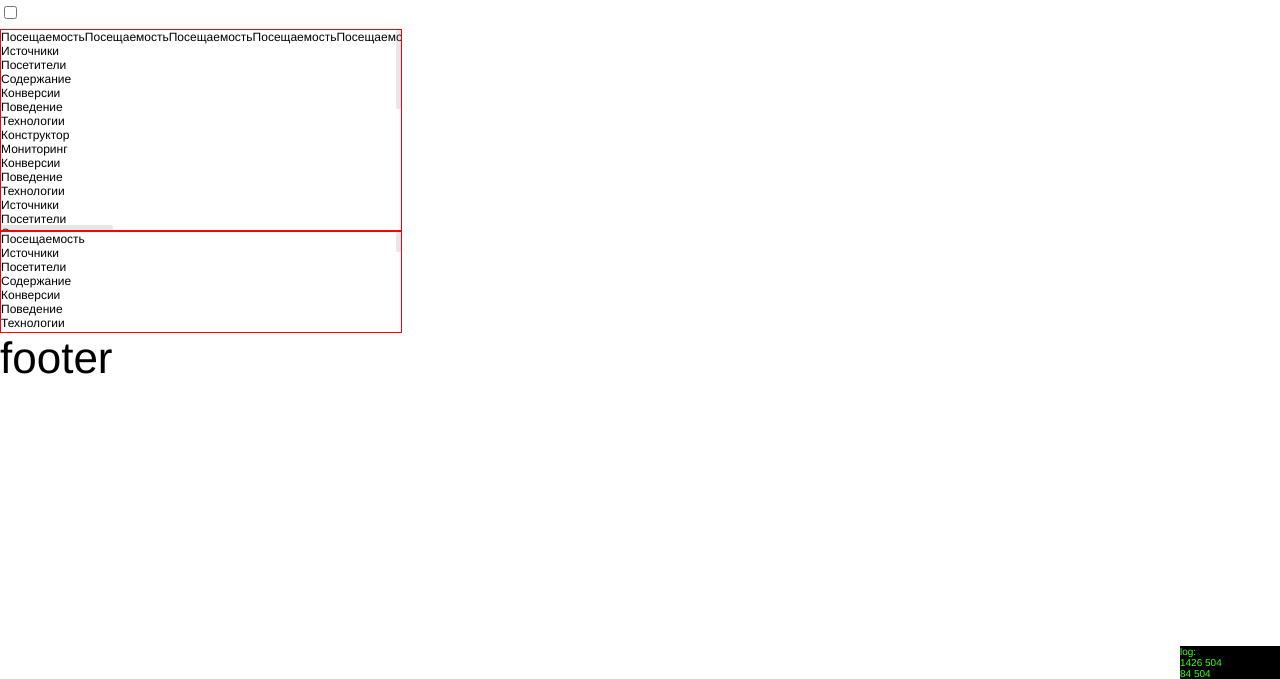
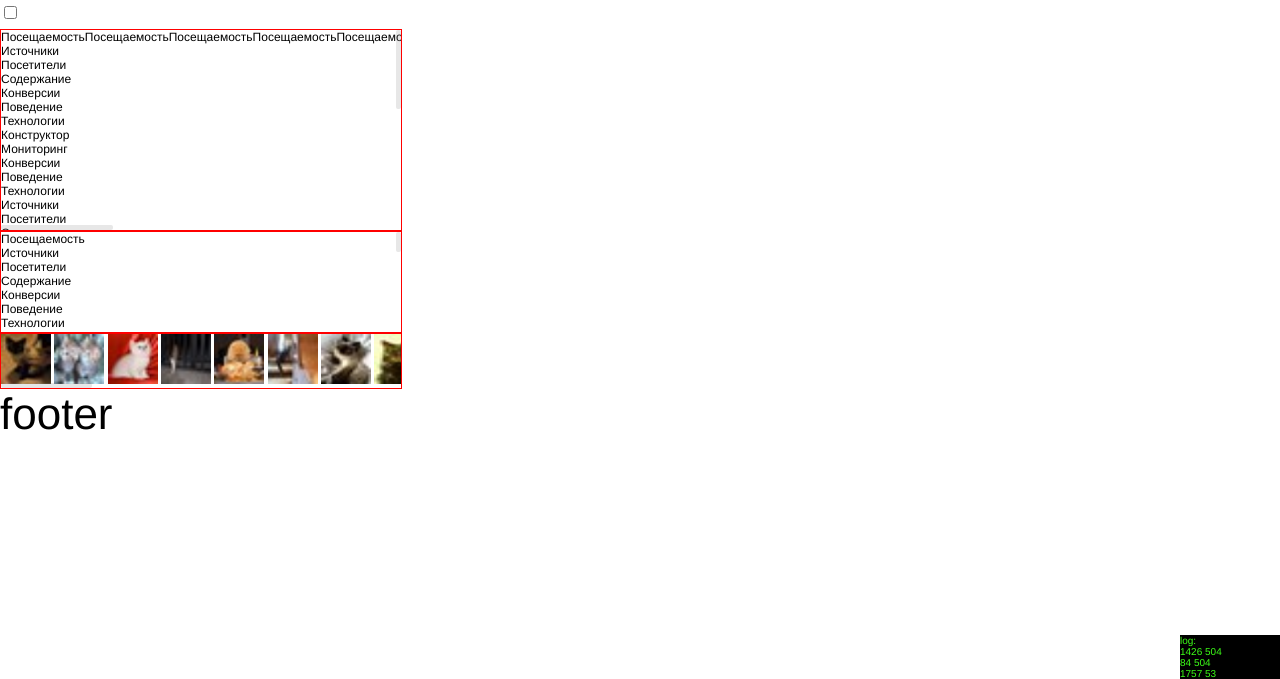
Before and after one commit to smismi/touch-ui, a plain HTML site: page scroll.html in a window 1280 px wide. Shown: the part 121-800 px from the top of the page. Drawn offline with Linux system fonts and the light colour scheme.

Commit message:
картинки с котиками тест

```diff
--- a/scroll.html
+++ b/scroll.html
@@ -24,6 +24,14 @@
                             w: 400, h: 100,
                             disabler:"check_enabled"
                         });
+                new Scroll(
+                            "iconset",
+                            {
+                                w: 400, h: 54,
+                                disabler:"check_enabled",
+                                vScroll: false,
+                                hScroll: true
+                            });
             })();
         }
     </script>
@@ -113,6 +121,59 @@
     <li>Мониторинг    </li>
 </ul>
 
+<style type="text/css">
+    #iconset {
+        /*width: 1000px*/
+        white-space: nowrap;
+    }
+    #iconset li {
+        display: inline-block;
+        padding: 0;
+        margin: 0;
+    }
+    #iconset li img {
+        margin: 0;
+        width: 50px;
+        height: 50px;
+    }
+</style>
+
+<ul id="iconset">
+    <li><img src="images/01.jpg" alt="Первая"     title="Первая"   ></li>
+    <li><img src="images/02.jpg" alt="Вторая"     title="Вторая"   ></li>
+    <li><img src="images/03.jpg" alt="Третья"     title="Третья"   ></li>
+    <li><img src="images/04.jpg" alt="Четверная"  title="Четверная"></li>
+    <li><img src="images/05.jpg" alt="Пятая"      title="Пятая"    ></li>
+    <li><img src="images/06.jpg" alt="Шестая"     title="Шестая"   ></li>
+    <li><img src="images/07.jpg" alt="Следущая"   title="Следущая" ></li>
+    <li><img src="images/08.jpg" alt="Следущая"   title="Следущая" ></li>
+    <li><img src="images/09.jpg" alt="Следущая"   title="Следущая" ></li>
+    <li><img src="images/10.jpg" alt="Следущая"   title="Следущая" ></li>
+    <li><img src="images/11.jpg" alt="Последняя"  title="Последняя"></li>
+    <li><img src="images/01.jpg" alt="Первая"     title="Первая"   ></li>
+    <li><img src="images/02.jpg" alt="Вторая"     title="Вторая"   ></li>
+    <li><img src="images/03.jpg" alt="Третья"     title="Третья"   ></li>
+    <li><img src="images/04.jpg" alt="Четверная"  title="Четверная"></li>
+    <li><img src="images/05.jpg" alt="Пятая"      title="Пятая"    ></li>
+    <li><img src="images/06.jpg" alt="Шестая"     title="Шестая"   ></li>
+    <li><img src="images/07.jpg" alt="Следущая"   title="Следущая" ></li>
+    <li><img src="images/08.jpg" alt="Следущая"   title="Следущая" ></li>
+    <li><img src="images/09.jpg" alt="Следущая"   title="Следущая" ></li>
+    <li><img src="images/10.jpg" alt="Следущая"   title="Следущая" ></li>
+    <li><img src="images/11.jpg" alt="Последняя"  title="Последняя"></li>
+    <li><img src="images/01.jpg" alt="Первая"     title="Первая"   ></li>
+    <li><img src="images/02.jpg" alt="Вторая"     title="Вторая"   ></li>
+    <li><img src="images/03.jpg" alt="Третья"     title="Третья"   ></li>
+    <li><img src="images/04.jpg" alt="Четверная"  title="Четверная"></li>
+    <li><img src="images/05.jpg" alt="Пятая"      title="Пятая"    ></li>
+    <li><img src="images/06.jpg" alt="Шестая"     title="Шестая"   ></li>
+    <li><img src="images/07.jpg" alt="Следущая"   title="Следущая" ></li>
+    <li><img src="images/08.jpg" alt="Следущая"   title="Следущая" ></li>
+    <li><img src="images/09.jpg" alt="Следущая"   title="Следущая" ></li>
+    <li><img src="images/10.jpg" alt="Следущая"   title="Следущая" ></li>
+    <li><img src="images/11.jpg" alt="Последняя"  title="Последняя"></li>
+</ul>
+
 
 
 
```
Also changed, not shown: images/01.jpg (added), images/02.jpg (added), images/03.jpg (added), images/04.jpg (added), images/05.jpg (added), images/06.jpg (added), images/07.jpg (added), images/08.jpg (added), images/09.jpg (added), images/10.jpg (added), images/11.jpg (added), images/12.jpg (added).
